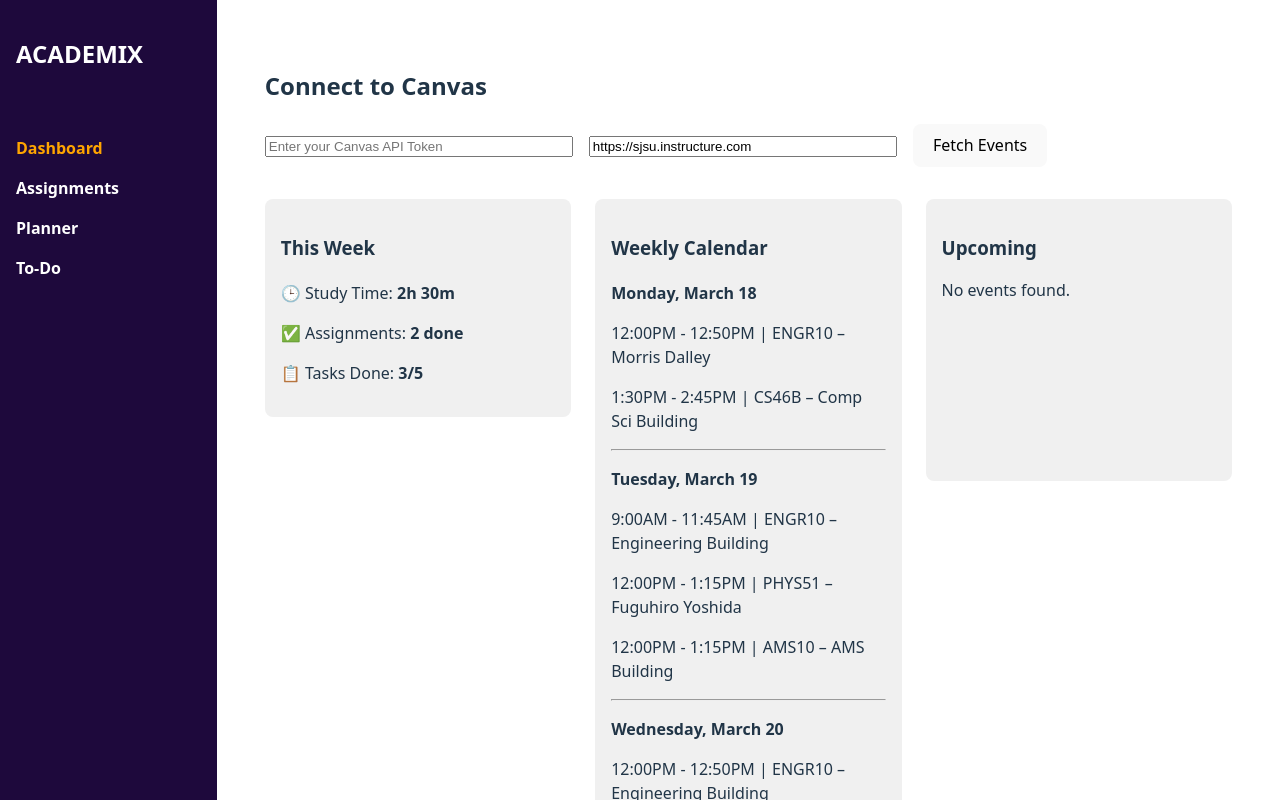
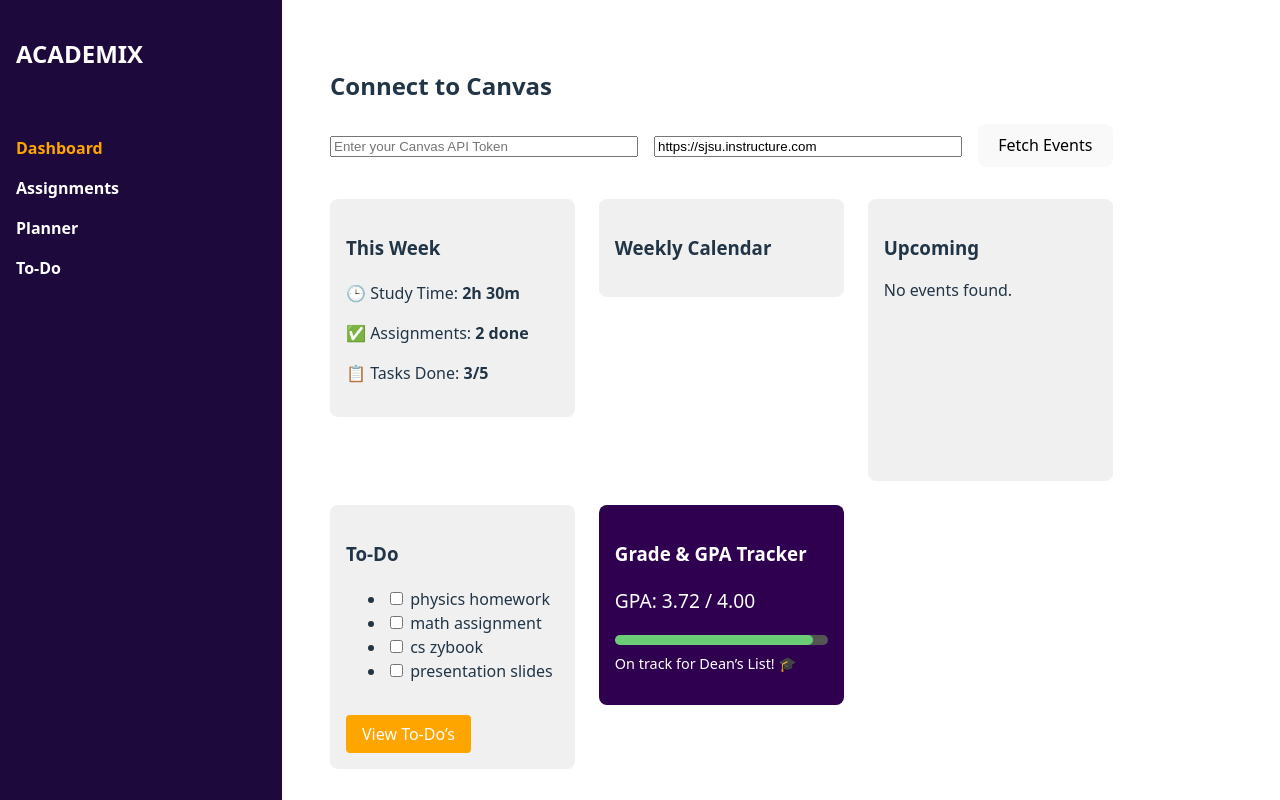
Before and after one commit to arsham-shirkouhi/academix, a React (Vite) app: page / in a window 1280 px wide. Shown: the top 800 px of the page. Built offline with nearby package versions, Linux system fonts and the light colour scheme; the HTML template or start-up script is replaced by a standard one.

Commit message:
actually workring on the component for weekly calender and replace hard coded values in the dashboard to the weeklycalender component

```diff
--- a/src/components/WeeklyCalender.tsx
+++ b/src/components/WeeklyCalender.tsx
@@ -1,9 +1,10 @@
-type CalendarProps = {
+// components/WeeklyCalendar.tsx
+type WeeklyCalendarProps = {
   events: any[];
 };
 
-function WeeklyCalendar({ events }: CalendarProps) {
-  const groupedByDay: { [key: string]: any[] } = {};
+function WeeklyCalendar({ events }: WeeklyCalendarProps) {
+  const grouped: { [key: string]: any[] } = {};
 
   events.forEach((event) => {
     const day = new Date(event.start_at).toLocaleDateString("en-US", {
@@ -12,17 +13,14 @@ function WeeklyCalendar({ events }: CalendarProps) {
       day: "numeric",
     });
 
-    if (!groupedByDay[day]) {
-      groupedByDay[day] = [];
-    }
-
-    groupedByDay[day].push(event);
+    if (!grouped[day]) grouped[day] = [];
+    grouped[day].push(event);
   });
 
   return (
     <div style={{ backgroundColor: "#f0f0f0", padding: "1rem", borderRadius: "8px" }}>
-      <h3>Weekly Calendar (Live)</h3>
-      {Object.entries(groupedByDay).map(([day, events]) => (
+      <h3>Weekly Calendar</h3>
+      {Object.entries(grouped).map(([day, events]) => (
         <div key={day}>
           <h4>{day}</h4>
           {events.map((event: any) => (
@@ -31,7 +29,7 @@ function WeeklyCalendar({ events }: CalendarProps) {
                 hour: "2-digit",
                 minute: "2-digit",
               })}{" "}
-              - {event.title}
+              – {event.title}
             </p>
           ))}
         </div>
--- a/src/pages/Dashboard.tsx
+++ b/src/pages/Dashboard.tsx
@@ -1,6 +1,7 @@
 import { useEffect, useState } from "react";
 import { fetchUpcomingEvents, fetchCalendarEvents } from "../utils/canvasApi";
 import UpcomingEvents from "../components/UpcomingEvents";
+import WeeklyCalendar from "../components/WeeklyCalender";
 
 
 
@@ -76,22 +77,8 @@ function Dashboard() {
           <p>📋 Tasks Done: <strong>3/5</strong></p>
         </div>
 
-        {/* Weekly Calendar */}
-        <div style={{ backgroundColor: "#f0f0f0", padding: "1rem", borderRadius: "8px" }}>
-          <h3>Weekly Calendar</h3>
-          <p><strong>Monday, March 18</strong></p>
-          <p>12:00PM - 12:50PM | ENGR10 – Morris Dalley</p>
-          <p>1:30PM - 2:45PM | CS46B – Comp Sci Building</p>
-          <hr />
-          <p><strong>Tuesday, March 19</strong></p>
-          <p>9:00AM - 11:45AM | ENGR10 – Engineering Building</p>
-          <p>12:00PM - 1:15PM | PHYS51 – Fuguhiro Yoshida</p>
-          <p>12:00PM - 1:15PM | AMS10 – AMS Building</p>
-          <hr />
-          <p><strong>Wednesday, March 20</strong></p>
-          <p>12:00PM - 12:50PM | ENGR10 – Engineering Building</p>
-          <p>1:30PM - 2:45PM | CS46B – Comp Sci Building</p>
-        </div>
+        <WeeklyCalendar events={calendarEvents} />
+
 
         {/* Upcoming Events (LIVE from Canvas) */}
         <UpcomingEvents events={events} />
```
